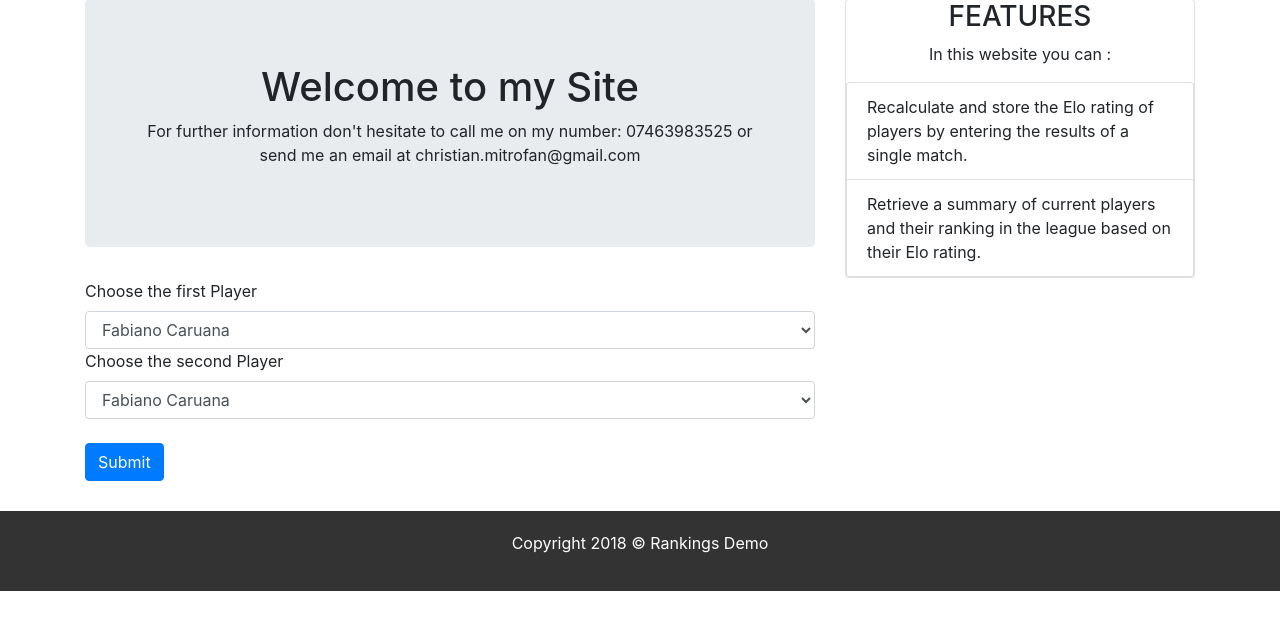
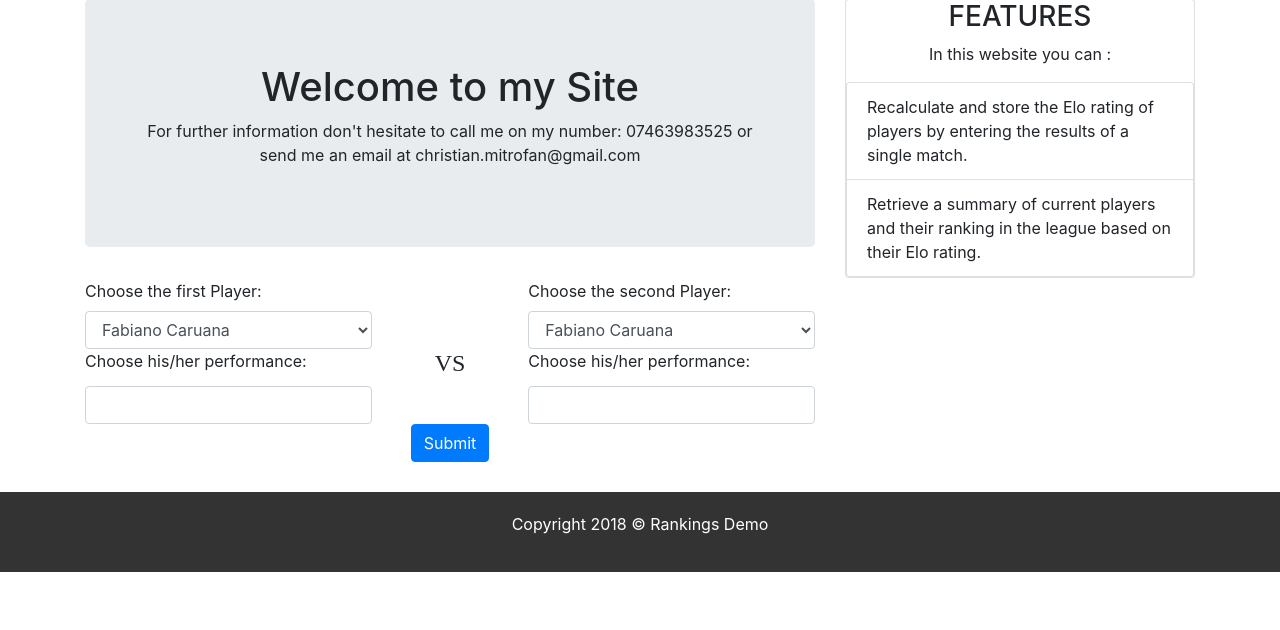
Before and after one commit to KristianMitrofan/WebRanking, a Django app: page / in a window 1280 px wide. Shown: the part 81-711 px from the top of the page. Run offline with Django 3.2, Linux system fonts and the light colour scheme; data comes from the database, SQL or seed files in the repository; some libraries are stand-ins or nearby versions.

Commit message:
Some fixes
*Choose the performance of each player
*Show success and error messages
*Can't choose the same player

```diff
--- a/rankings/templates/rankings/homepage.html
+++ b/rankings/templates/rankings/homepage.html
@@ -1,6 +1,7 @@
 {% extends 'rankings/includes/basiclayout.html' %}
 
 {% block mainbody %}
+    <div id="main_content">
         <div class="jumbotron text-center">
             <div class="container">
                 <h1>Welcome to my Site</h1>
@@ -10,21 +11,71 @@
         {% if error_message %}
             <p><strong>{{ error_message }}</strong></p>
         {% endif%}
+        {% if messages %}
+            {% for message in messages %}
+                {% if message.tags == "error" %}
+                    <p style="color:#8b141b;"{% if message.tags %} class="{{ message.tags }}"{% endif %}>{{ message }}</p>
+                {% endif %}
+                {% if message.tags == "success" %}
+                    <p style="color:#298021;"{% if message.tags %} class="{{ message.tags }}"{% endif %}>{{ message }}</p>
+                {% endif %}
+            {% endfor %}
+        {% endif %}
+        <div id="match_form">
             <form action="{% url 'addmatch' %}" method="post">
                 {% csrf_token %}
-        <label for="first_player">Choose the first Player</label>
+                <div class="row">
+                    <div class="col-5">
+                        <label for="first_player">Choose the first Player:</label>
+                    </div>
+                    <div class="col-2"></div>
+                    <div class="col-5">
+                        <label for="second_player">Choose the second Player:</label>
+                    </div>
+                </div>
+                <div class="row">
+                    <div class="col-5">
                         <select name="first_player" class="form-control">
                             {% for player in players %}
                                 <option id="player{{ forloop.counter }}" value="{{ player.id }}">{{ player.name }}</option>
                             {% endfor %}
                         </select>
-        <label for="second_player">Choose the second Player</label>
+                    </div>
+                    <div class="col-2"></div>
+                    <div class="col-5">
                         <select name="second_player" class="form-control">
                             {% for player in players %}
                                 <option id="player{{ forloop.counter }}" value="{{ player.id }}">{{ player.name }}</option>
                             {% endfor %}
                         </select>
-        </br>
+                    </div>
+                </div>
+                <div class="row">
+                    <div class="col-5">
+                        <label for="first_per">Choose his/her performance:</label>
+                    </div>
+                    <div class="col-2" align="center"><h4 style="font-family: 'Satisfy'">VS</h4></div>
+                    <div class="col-5">
+                        <label for="second_per">Choose his/her performance:</label>
+                    </div>
+                </div>
+                <div class="row">
+                    <div class="col-5">
+                        <input type="number" class="form-control" name="first_per" class="form-control" required>
+                    </div>
+                    <div class="col-2"></div>
+                    <div class="col-5">
+                        <input type="number" class="form-control" name="second_per" class="form-control" required>
+                    </div>
+                </div>
+                <div class="row">
+                    <div class="col-4"></div>
+                    <div class="col-4" align="center">
                         <button type="submit" class="btn btn-primary">Submit</button>
+                    </div>
+                    <div class="col-4"></div>
+                </div>
             </form>
+        </div>
+    </div>
 {% endblock %}
--- a/rankings/views.py
+++ b/rankings/views.py
@@ -2,6 +2,7 @@ from .models import Player,Match
 from django.shortcuts import render
 from django.core.paginator import Paginator, EmptyPage, PageNotAnInteger
 from django.http import HttpResponseRedirect
+from django.contrib import messages
 from .forms import NameForm
 from .source import ranking
 
@@ -46,15 +47,22 @@ def addmatch(request):
         if form.is_valid():  # All validation rules pass
             first_player = Player.objects.get(pk=int(form['first_player'].value()))
             second_player = Player.objects.get(pk=int(form['second_player'].value()))
-            performances = ((first_player.name,int(first_player.performances)),(second_player.name,int(second_player.performances)))
+            if (first_player==second_player):
+                messages.error(request, 'Choose different players!')
+                return render(request, 'rankings/homepage.html', {'players': all_players})
+            first_per = float(request.POST['first_per'])
+            second_per = float(request.POST['second_per'])
+            performances = ((first_player.name,first_per),(second_player.name,second_per))
             rankings = {first_player.name:first_player.ranking,second_player.name:second_player.ranking}
             updated_rankings = ranking.apply_multiplayer_updates(performances,rankings)
             if (updated_rankings[first_player.name] > first_player.ranking): #If the first player has higher ranking after the match he is the winner
                 match = Match(winner=first_player.name)
+                messages.success(request, 'Rankings updated!')
             elif (updated_rankings[first_player.name] == first_player.ranking): #Just in case for future development
                 match = Match(winner="Draw")
             else:
                 match = Match(winner=second_player.name)
+                messages.success(request, 'Rankings updated')
             match.save()
             match.players.add(first_player,second_player)
             #Updating the rankings of the player in the database with the updated rankings
```
Also changed, not shown: requirements.txt (added, +7 -0 lines). Lines whose indentation alone changed are shown as unchanged.
